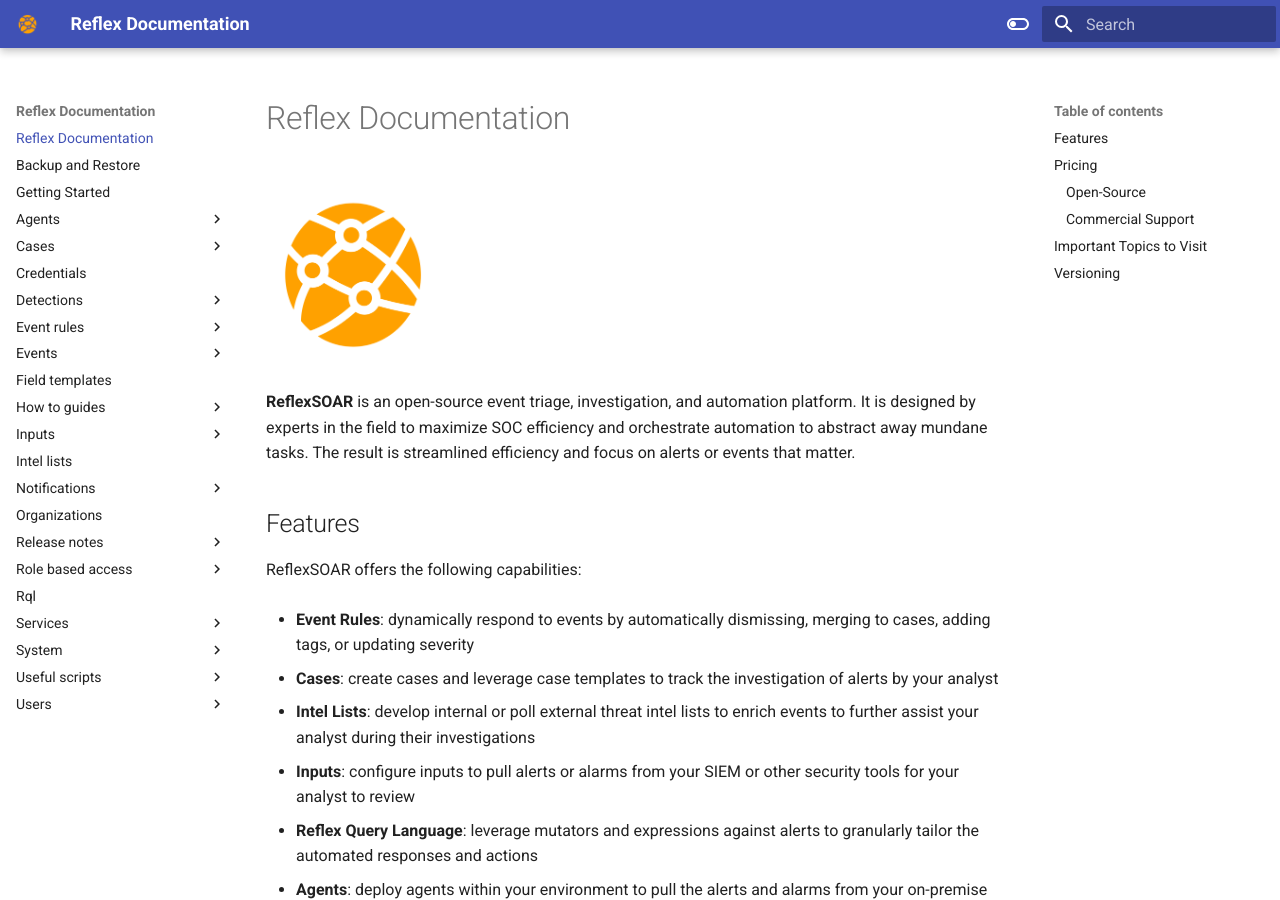
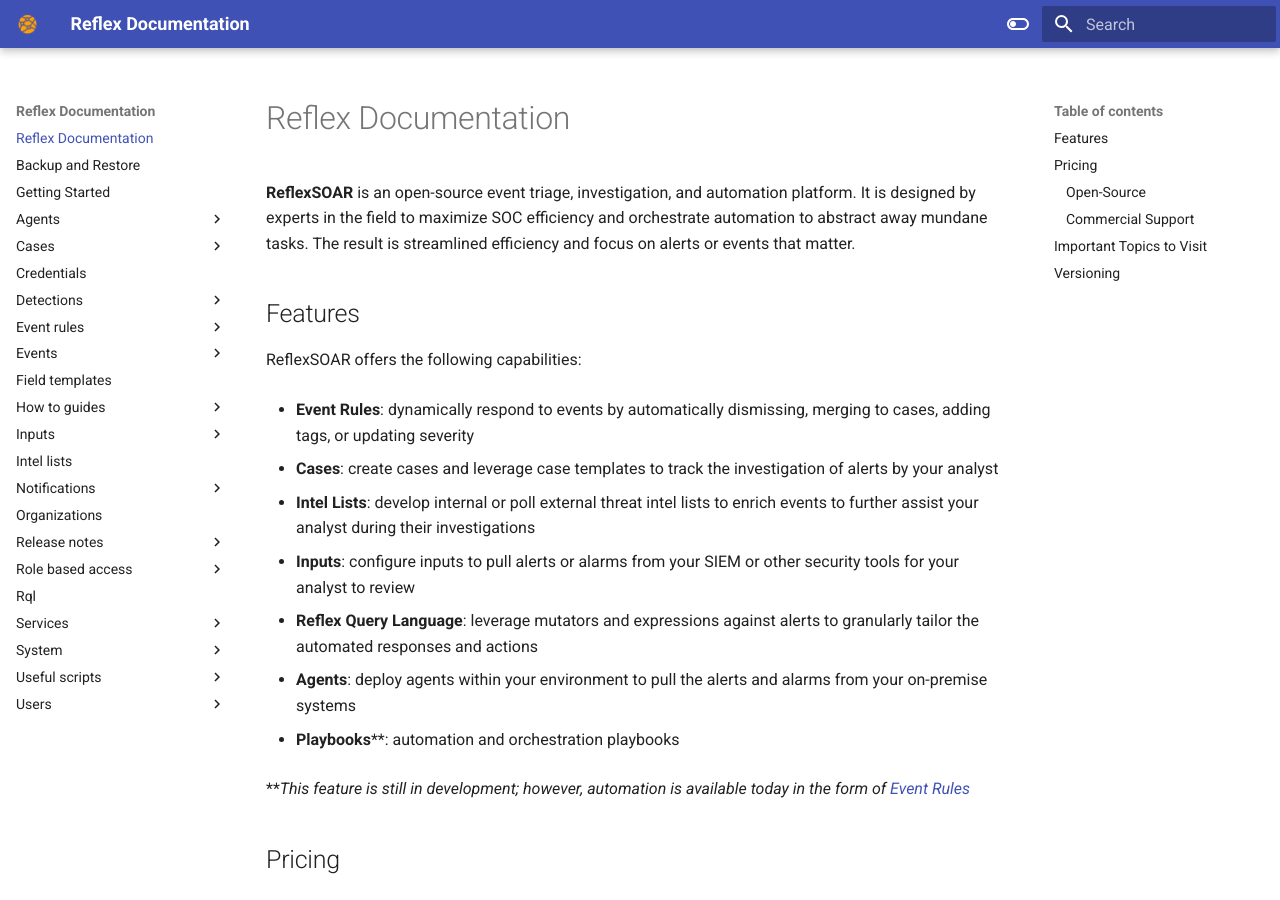
Before and after one commit to reflexsoar/reflex-docs, an MkDocs documentation site: the page built from docs/index.md, in a window 1280 px wide and 900 px high. Built offline with MkDocs 1.6.1 and Material for MkDocs 9.7.7, drawn with Linux system fonts in a browser that asks for light colours.

Commit message:
logo for dark mode only

```diff
--- a/docs/index.md
+++ b/docs/index.md
@@ -1,6 +1,6 @@
 # Reflex Documentation
 
-![ReflexSOAR logo](img/white-logo-color-symbol-no-background.png)
+![ReflexSOAR logo](img/white-logo-color-symbol-no-background.png#gh-dark-mode-only)
 
 **ReflexSOAR** is an open-source event triage, investigation, and automation platform. It is designed by experts in the field to maximize SOC efficiency and orchestrate automation to abstract away mundane tasks. The result is streamlined efficiency and focus on alerts or events that matter.
 
```
